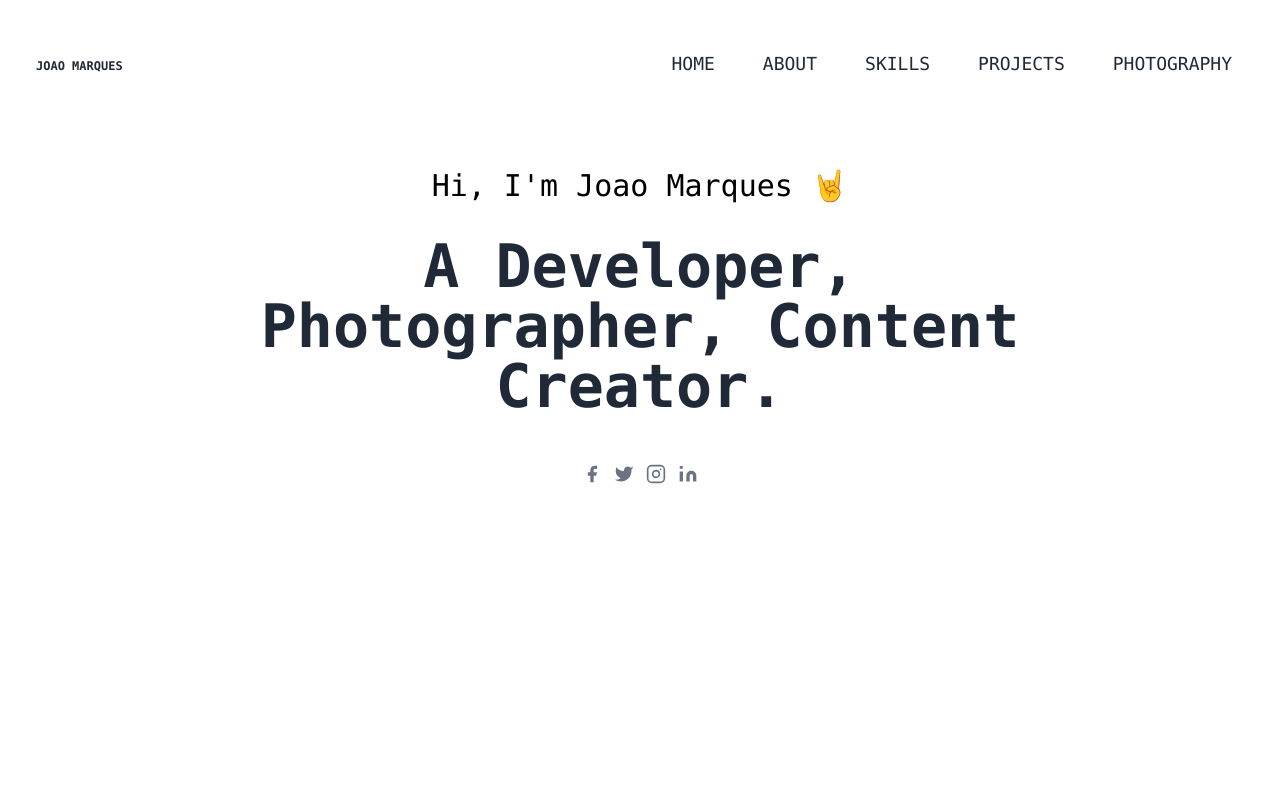
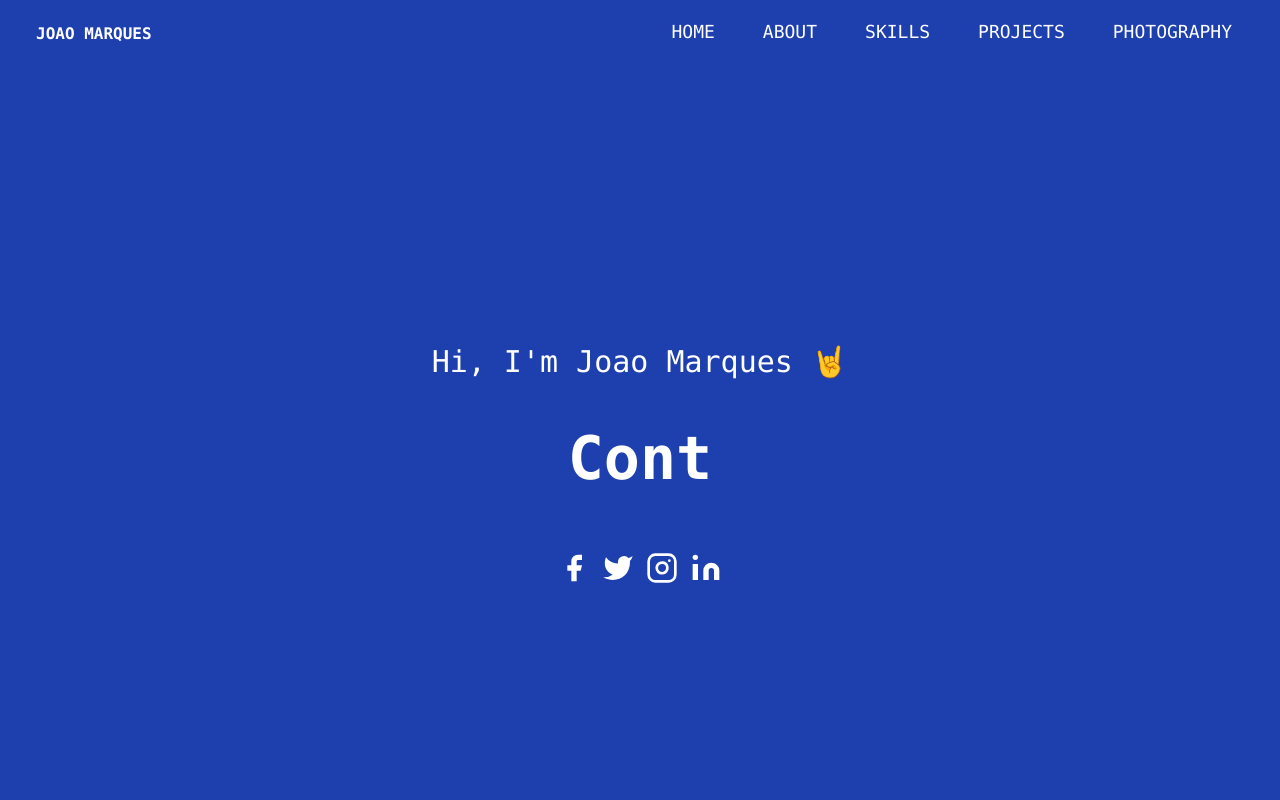
Before and after one commit to thelonetuga/myportfolio, a React (Create React App) app: page / in a window 1280 px wide. Shown: the top 800 px of the page. Built offline with nearby package versions, Linux system fonts and the light colour scheme.

Commit message:
TypeWriterAdded

```diff
--- a/package.json
+++ b/package.json
@@ -12,6 +12,7 @@
     "@testing-library/react": "^11.2.6",
     "@testing-library/user-event": "^12.8.3",
     "autoprefixer": "^9.8.6",
+    "ityped": "^1.0.3",
     "postcss": "^7.0.35",
     "react": "^17.0.2",
     "react-dom": "^17.0.2",
--- a/src/components/App.js
+++ b/src/components/App.js
@@ -1,83 +1,107 @@
 import React, { Component } from 'react';
+import { init } from 'ityped';
 
 export default class App extends Component {
+  componentDidMount() {
+    const hobbiesText = document.querySelector('#hobbiesText');
+    init(hobbiesText, {
+      showCursor: false,
+      strings: ['A Developer', 'Photographer', 'Content Creator.']
+    });
+  }
+
   render() {
     return (
       <div>
-        <main class="dark:bg-gray-800 font-mono bg-white relative overflow-hidden h-screen">
-          <header class="h-24 sm:h-32 flex items-center z-30 w-full">
+        <main class="font-mono bg-blue-800 relative overflow-hidden h-screen">
+          <header class="sm:h-16 flex items-center z-30 w-full ">
             <div class="container mx-auto px-6 flex items-center justify-between">
-              <div class="uppercase text-gray-800 dark:text-white font-black text-3xl flex items-center">
-                <span class="text-xs ml-3 mt-1">Joao Marques</span>
+              <div class="uppercase text-white font-black text-3xl flex items-center">
+                <span class="text-base ml-3 mt-1">Joao Marques</span>
               </div>
               <div class="flex items-center">
-                <nav class="font-sen text-gray-800 dark:text-white uppercase text-lg lg:flex items-center hidden">
-                  <a href="#" class="py-2 px-6 flex hover:text-black">
+                <nav class="font-sen text-white uppercase text-lg lg:flex items-center hidden">
+                  <a href="#" class="py-2 px-6 flex hover:text-blue-200">
                     Home
                   </a>
-                  <a href="#" class="py-2 px-6 flex hover:text-black">
+                  <a href="#about" class="py-2 px-6 flex hover:text-blue-200">
                     About
                   </a>
-                  <a href="#" class="py-2 px-6 flex hover:text-black">
+                  <a href="#skills" class="py-2 px-6 flex hover:text-blue-200">
                     Skills
                   </a>
-                  <a href="#" class="py-2 px-6 flex hover:text-black">
+                  <a
+                    href="#projects"
+                    class="py-2 px-6 flex hover:text-blue-200"
+                  >
                     Projects
                   </a>
-                  <a href="#" class="py-2 px-6 flex hover:text-black">
+                  <a
+                    href="#photography"
+                    class="py-2 px-6 flex hover:text-blue-200"
+                  >
                     Photography
                   </a>
                 </nav>
                 <button class="lg:hidden flex flex-col ml-4">
-                  <span class="w-6 h-1 bg-gray-800 dark:bg-white mb-1"></span>
-                  <span class="w-6 h-1 bg-gray-800 dark:bg-white mb-1"></span>
-                  <span class="w-6 h-1 bg-gray-800 dark:bg-white mb-1"></span>
+                  <span class="w-6 h-1 bg-gray-800 mb-1"></span>
+                  <span class="w-6 h-1 bg-gray-800 mb-1"></span>
+                  <span class="w-6 h-1 bg-gray-800 mb-1"></span>
                 </button>
               </div>
             </div>
           </header>
-          <div class="flex relative z-20 items-center">
-            <div class="container h-full mx-auto px-6 flex flex-col justify-between items-center relative py-4">
+          <div class="flex h-full relative z-20 items-center">
+            <div class="container  mx-auto px-6 flex flex-col justify-between items-center relative py-4 ">
               <div class="flex flex-col">
-                <p class="text-3xl my-6 text-center dark:text-white">
+                <p class="text-3xl my-6 text-center text-white">
                   Hi, I&#x27;m Joao Marques 🤘
                 </p>
-                <h2 class="max-w-3xl text-5xl md:text-6xl font-bold mx-auto dark:text-white text-gray-800 text-center py-2">
-                  A Developer, Photographer, Content Creator.
-                </h2>
+                <div class="p-4">
+                  <h2
+                    id="hobbiesText"
+                    class="max-w-3xl text-5xl md:text-6xl font-bold mx-auto text-white text-center py-2"
+                  ></h2>
+                </div>
                 <div class="flex items-center justify-center mt-4 p-6">
-                  <a class="text-gray-500">
+                  <a
+                    class="text-white"
+                    href="https://www.facebook.com/joao1marques/"
+                  >
                     <svg
                       fill="currentColor"
                       stroke-linecap="round"
                       stroke-linejoin="round"
                       stroke-width="2"
-                      class="w-5 h-5"
+                      class="w-8 h-8"
                       viewBox="0 0 24 24"
                     >
                       <path d="M18 2h-3a5 5 0 00-5 5v3H7v4h3v8h4v-8h3l1-4h-4V7a1 1 0 011-1h3z"></path>
                     </svg>
                   </a>
-                  <a class="ml-3 text-gray-500">
+                  <a class="ml-3 text-white" href="https://twitter.com/home">
                     <svg
                       fill="currentColor"
                       stroke-linecap="round"
                       stroke-linejoin="round"
                       stroke-width="2"
-                      class="w-5 h-5"
+                      class="w-8 h-8"
                       viewBox="0 0 24 24"
                     >
                       <path d="M23 3a10.9 10.9 0 01-3.14 1.53 4.48 4.48 0 00-7.86 3v1A10.66 10.66 0 013 4s-4 9 5 13a11.64 11.64 0 01-7 2c9 5 20 0 20-11.5a4.5 4.5 0 00-.08-.83A7.72 7.72 0 0023 3z"></path>
                     </svg>
                   </a>
-                  <a class="ml-3 text-gray-500">
+                  <a
+                    class="ml-3 text-white"
+                    href="https://www.instagram.com/joao1marques/"
+                  >
                     <svg
                       fill="none"
                       stroke="currentColor"
                       stroke-linecap="round"
                       stroke-linejoin="round"
                       stroke-width="2"
-                      class="w-5 h-5"
+                      class="w-8 h-8"
                       viewBox="0 0 24 24"
                     >
                       <rect
@@ -91,14 +115,17 @@ export default class App extends Component {
                       <path d="M16 11.37A4 4 0 1112.63 8 4 4 0 0116 11.37zm1.5-4.87h.01"></path>
                     </svg>
                   </a>
-                  <a class="ml-3 text-gray-500">
+                  <a
+                    class="ml-3 text-white"
+                    href="https://www.linkedin.com/in/eckocode/"
+                  >
                     <svg
                       fill="currentColor"
                       stroke="currentColor"
                       stroke-linecap="round"
                       stroke-linejoin="round"
                       stroke-width="0"
-                      class="w-5 h-5"
+                      class="w-8 h-8"
                       viewBox="0 0 24 24"
                     >
                       <path
--- a/src/components/Hero.js
+++ b/src/components/Hero.js
@@ -3,7 +3,7 @@ import meFoto from './images/me.jpg';
 
 function Hero() {
   return (
-    <section class="text-gray-600 body-font">
+    <section id="about" class="text-gray-600 body-font">
       <div class="container mx-auto flex px-5 py-24 items-center justify-center flex-col">
         <img
           class="lg:w-2/6 md:w-3/6 w-5/6 mb-10 object-cover object-center rounded"
@@ -14,7 +14,7 @@ function Hero() {
           <h1 class="title-font sm:text-4xl text-3xl mb-4 font-medium text-gray-900">
             ABOUT ME.
           </h1>
-          <p class="mb-8 leading-relaxed">
+          <p class="mb-8 leading-relaxed text-justify">
             My name is João Marques and I'm from Tomar, Portugal. Currently, I
             have completed my bachelor's degree in computer engineering at
             Leiria's University. Currently I am an Outsystems Developer working
--- a/src/components/Photography.js
+++ b/src/components/Photography.js
@@ -11,7 +11,7 @@ import Photo8 from './images/photography/8.jpg';
 export default class Photography extends Component {
   render() {
     return (
-      <section class="text-gray-600 body-font">
+      <section id="photography" class="text-gray-600 body-font">
         <div class="container px-5 py-24 mx-auto flex flex-wrap">
           <div class="flex flex-wrap w-full mb-20">
             <div class="lg:w-1/2 w-full mb-6 lg:mb-0">
@@ -21,7 +21,7 @@ export default class Photography extends Component {
               <div class="h-1 w-20 bg-indigo-500 rounded"></div>
             </div>
             <p class="lg:w-1/2 w-full leading-relaxed text-gray-500">
-              Some Photos of my hobbie.
+              Here I show my work as an amateur photographer.
             </p>
           </div>
           <div class="flex flex-wrap md:-m-2 -m-1">
--- a/src/components/Skills.js
+++ b/src/components/Skills.js
@@ -8,7 +8,7 @@ import cIcon from './images/c.svg';
 export default class Skills extends Component {
   render() {
     return (
-      <section class="text-gray-600 body-font">
+      <section id="skills" class="text-gray-600 body-font">
         <div class="container px-5 py-24 mx-auto">
           <div class="flex flex-col text-center w-full mb-20">
             <h1 class="sm:text-3xl text-2xl font-medium title-font mb-4 text-gray-900">
```
Also changed, not shown: src/components/Projects.js (+16 -12 lines), 1 other file (tests, documents, lock files or other folders).
